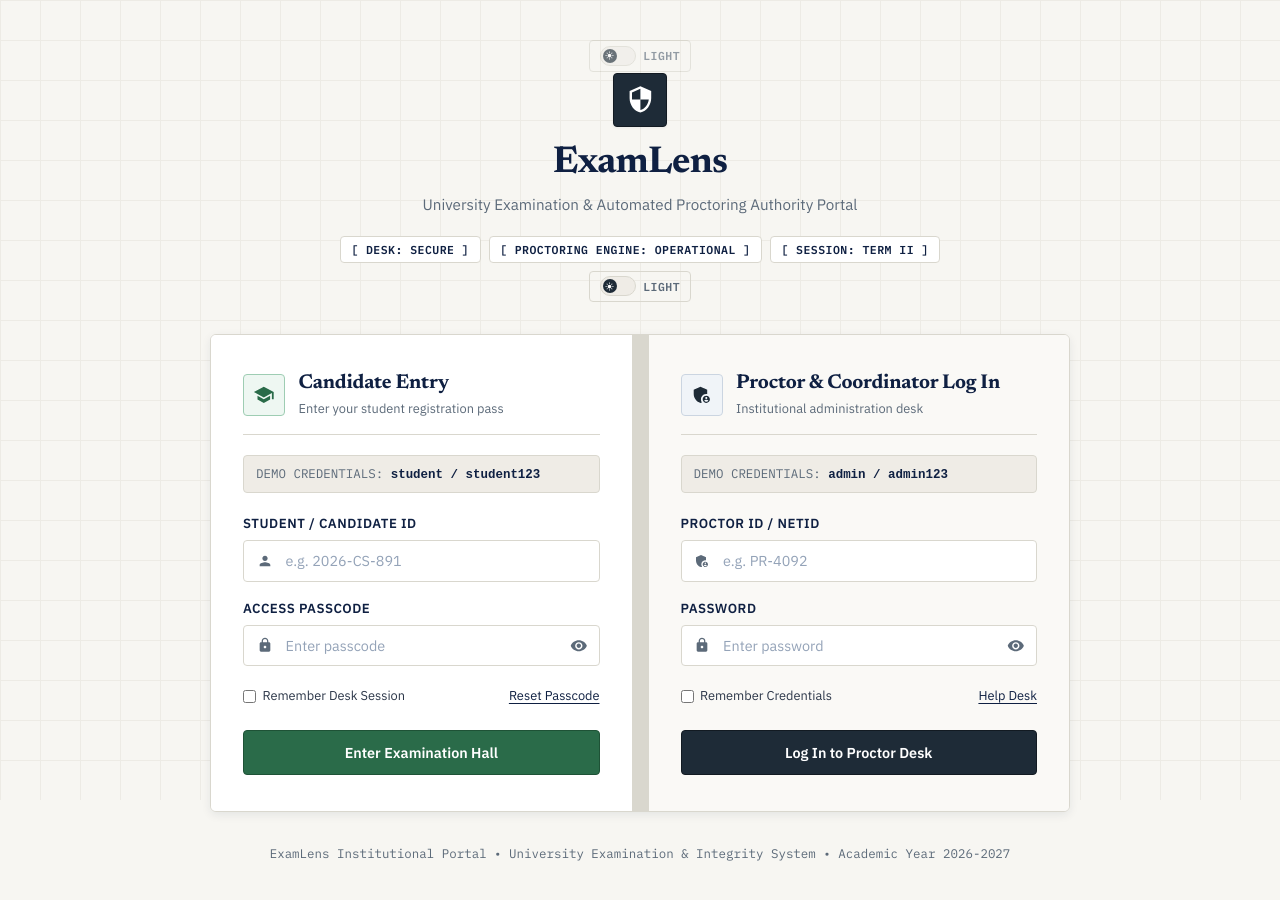
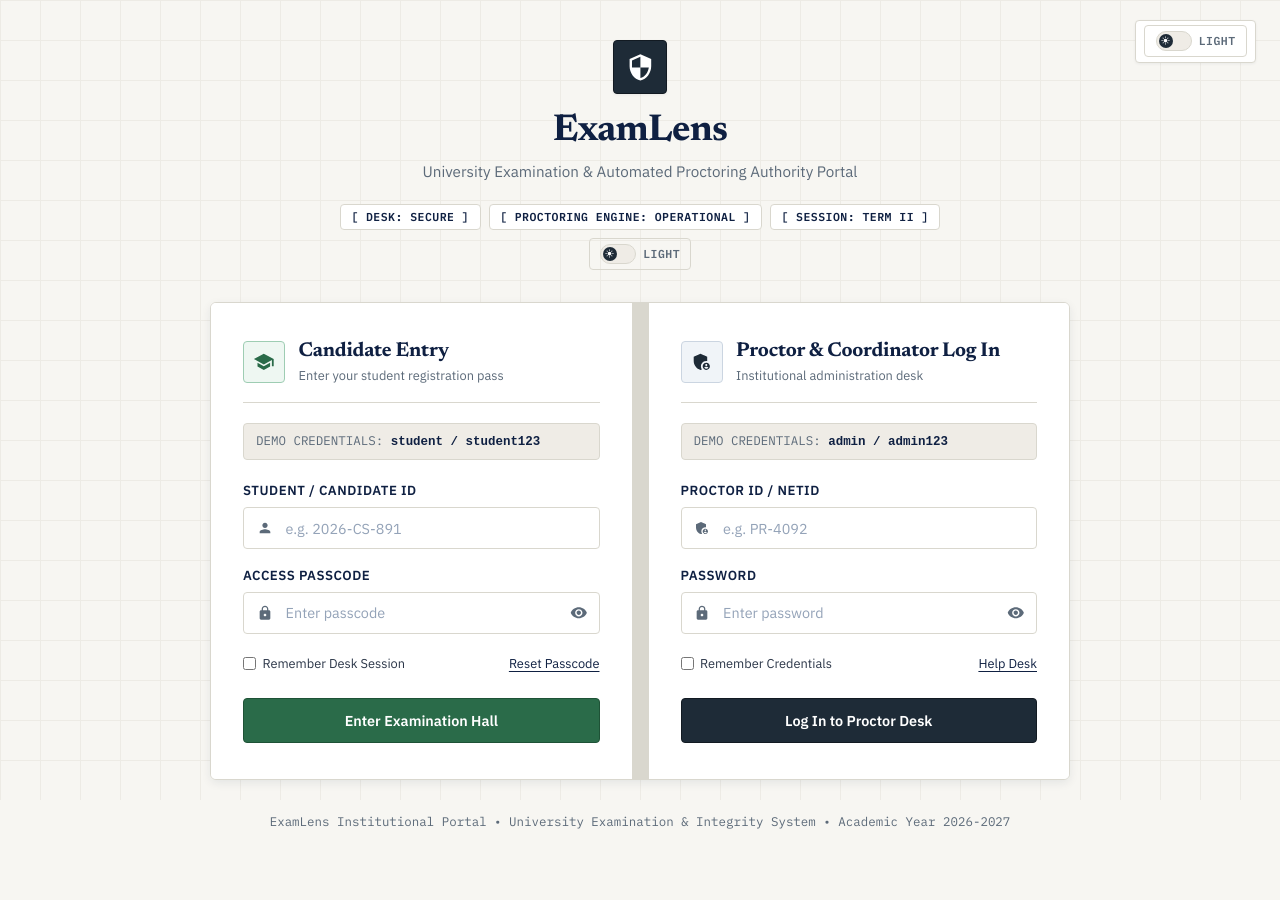
Before and after one commit to vu2f2425015-arch/ExamLens, a React (Vite) app: page / in a window 1280 px wide. Shown: the top 900 px of the page. After the commit the page ends 871 px from the top, so only its background shows below. Built offline with nearby package versions, Linux system fonts and the light colour scheme.

Commit message:
Add topBar styles to Login.module.css
Added styles for a fixed top bar in the Login module.

```diff
--- a/src/pages/Login/Login.module.css
+++ b/src/pages/Login/Login.module.css
@@ -7,6 +7,18 @@
   padding: 2.5rem 1.5rem;
   background-color: var(--bg-paper);
   position: relative;
+}
+
+.topBar {
+  position: fixed;
+  top: 1.25rem;
+  right: 1.5rem;
+  z-index: 999;
+  background: var(--surface-card);
+  padding: 0.25rem 0.5rem;
+  border-radius: var(--radius-sm);
+  border: 1px solid var(--border-rule);
+  box-shadow: var(--shadow-sm);
 }
 
 /* Academic Paper Rule Background Accent */
@@ -110,7 +122,7 @@
 }
 
 .adminCard {
-  background: #FAF9F6;
+  background: var(--surface-card);
 }
 
 /* Card Header */
```
